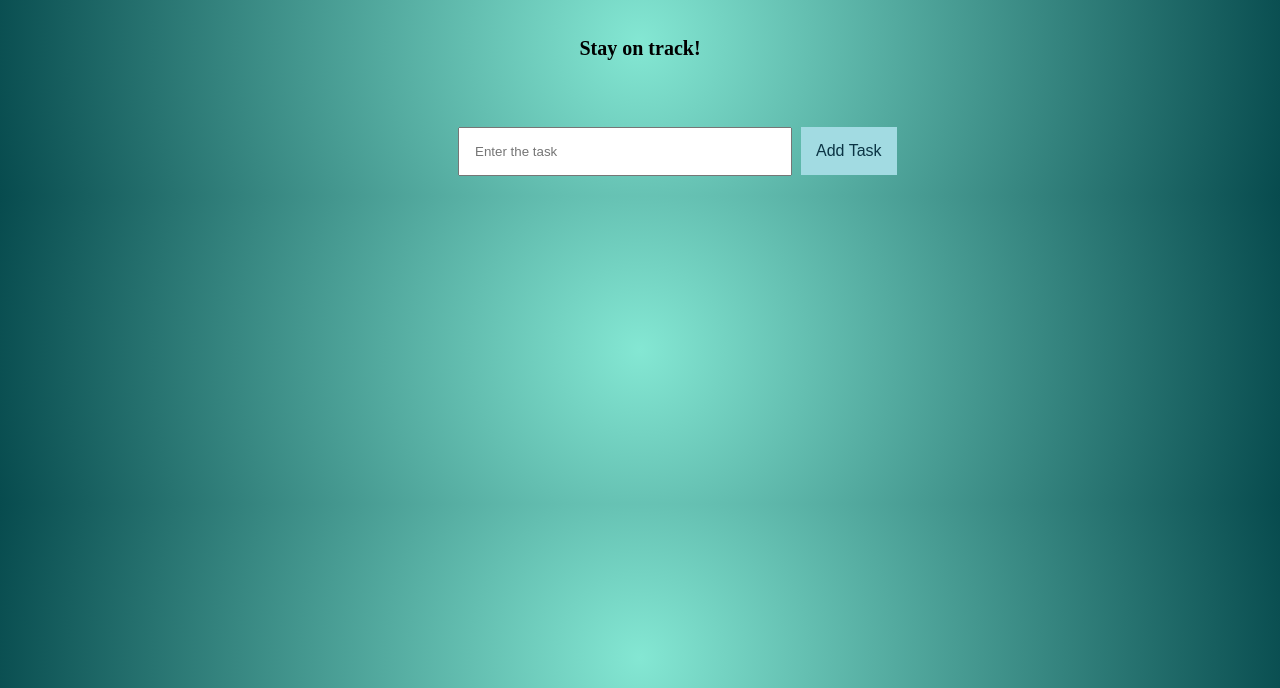
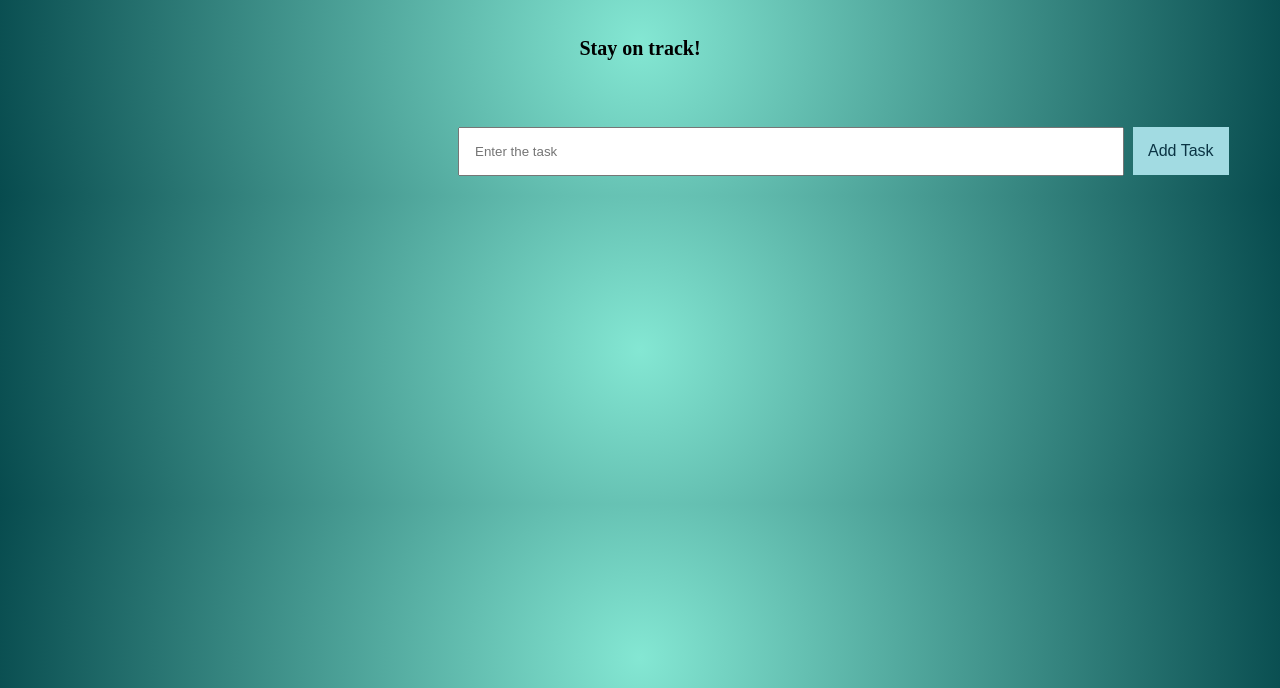
Before and after one commit to sreelekshmys06/To-do-list, a plain HTML site: page index.html in a window 1280 px wide. Shown: the part 112-800 px from the top of the page. Drawn offline with Linux system fonts and the light colour scheme.

Commit message:
Update style.css

```diff
--- a/style.css
+++ b/style.css
@@ -20,7 +20,7 @@ h2{
 
 #taskbox{
     padding: 15px;
-    width: 300px;
+    width: 50%;
     margin-left: 450px;
 }
 
```
